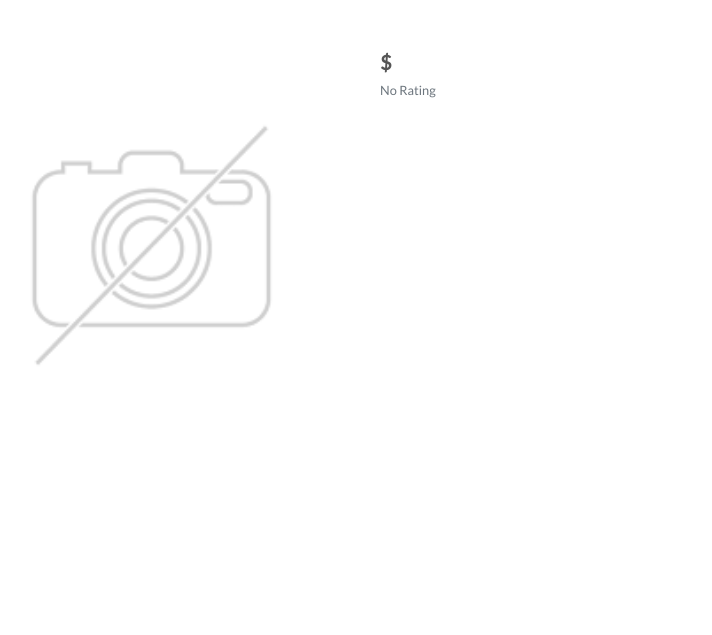
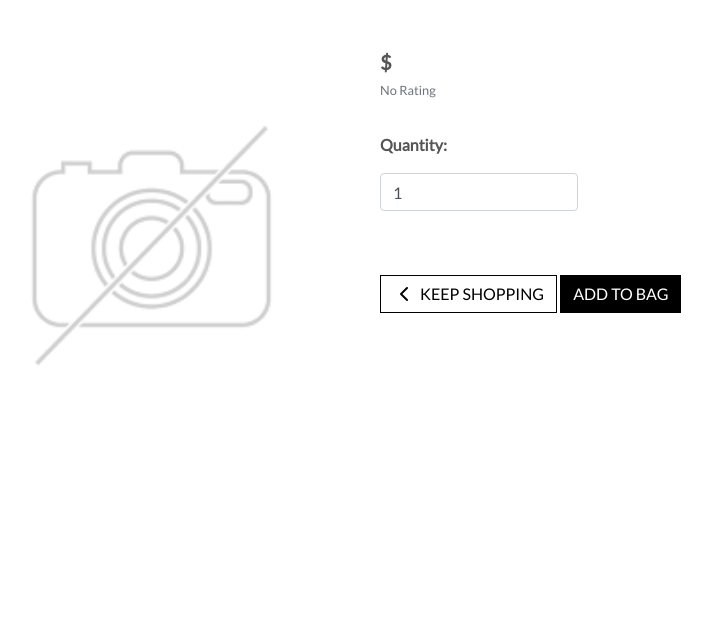
Before and after one commit to AlexGCbn/boutique_ado, a Django app: template products/templates/products/product_detail.html in a window 1280 px wide. Shown: the part 165-800 px from the top of the page, without its empty margins (275-987 px from the left). Run offline with Django 3.2, Linux system fonts and the light colour scheme; the template is opened without the code that fills it, so the values that code supplies are empty; some libraries are stand-ins or nearby versions.

Commit message:
Add 'add to bag' functionality

```diff
--- a/bag/urls.py
+++ b/bag/urls.py
@@ -3,4 +3,5 @@ from . import views
 
 urlpatterns = [
     path('', views.view_bag, name='view_bag'),
+    path('add/<item_id>/', views.add_to_bag, name='add_to_bag'),  # URL for adding item to bag
 ]
--- a/products/templates/products/product_detail.html
+++ b/products/templates/products/product_detail.html
@@ -1,19 +1,16 @@
-{% extends 'base.html' %}
+{% extends "base.html" %}
 {% load static %}
 
 {% block page_header %}
 <div class="container header-container">
     <div class="row">
-        <div class="col">
-
-        </div>
+        <div class="col"></div>
     </div>
 </div>
 {% endblock %}
 
 {% block content %}
-<div class="overlay">
-</div>
+<div class="overlay"></div>
 <div class="container-fluid">
     <div class="row">
         <div class="col-12 col-md-6 col-lg-4 offset-lg-2">
@@ -46,6 +43,31 @@
                 <small class="text-muted">No Rating</small>
                 {% endif %}
                 <p class="mt-3">{{ product.description }}</p>
+                <form class="form" action="{% url 'add_to_bag' product.id %}" method="POST">
+                    {% csrf_token %}
+                    <div class="form-row">
+                        <div class="col-12">
+                            <p class="mt-3"><strong>Quantity:</strong></p>
+                            <div class="form-group w-50">
+                                <div class="input-group">
+                                    <input class="form-control qty_input" type="number" name="quantity" value="1"
+                                        min="1" max="99" data-item_id="{{ product.id }}" id="id_qty_{{ product.id }}">
+                                </div>
+                            </div>
+                        </div>
+
+                        <div class="col-12">
+                            <a href="{% url 'products' %}" class="btn btn-outline-black rounded-0 mt-5">
+                                <span class="icon">
+                                    <i class="fas fa-chevron-left"></i>
+                                </span>
+                                <span class="text-uppercase">Keep Shopping</span>
+                            </a>
+                            <input type="submit" class="btn btn-black rounded-0 text-uppercase mt-5" value="Add to Bag">
+                        </div>
+                        <input type="hidden" name="redirect_url" value="{{ request.path }}">
+                    </div>
+                </form>
             </div>
         </div>
     </div>
--- a/static/css/base.css
+++ b/static/css/base.css
@@ -36,6 +36,19 @@ body {
 .btn-black {
     background: black;
     color: white;
+}
+
+.btn-outline-black {
+    background: white;
+    color: black !important; /* use important to override link colors for <a> elements */
+    border: 1px solid black;
+}
+
+.btn-outline-black:hover,
+.btn-outline-black:active,
+.btn-outline-black:focus {
+    background: black;
+    color: white !important;
 }
 
 .shop-now-button:hover,
```
Also changed, not shown: bag/views.py (+19 -1 lines).
